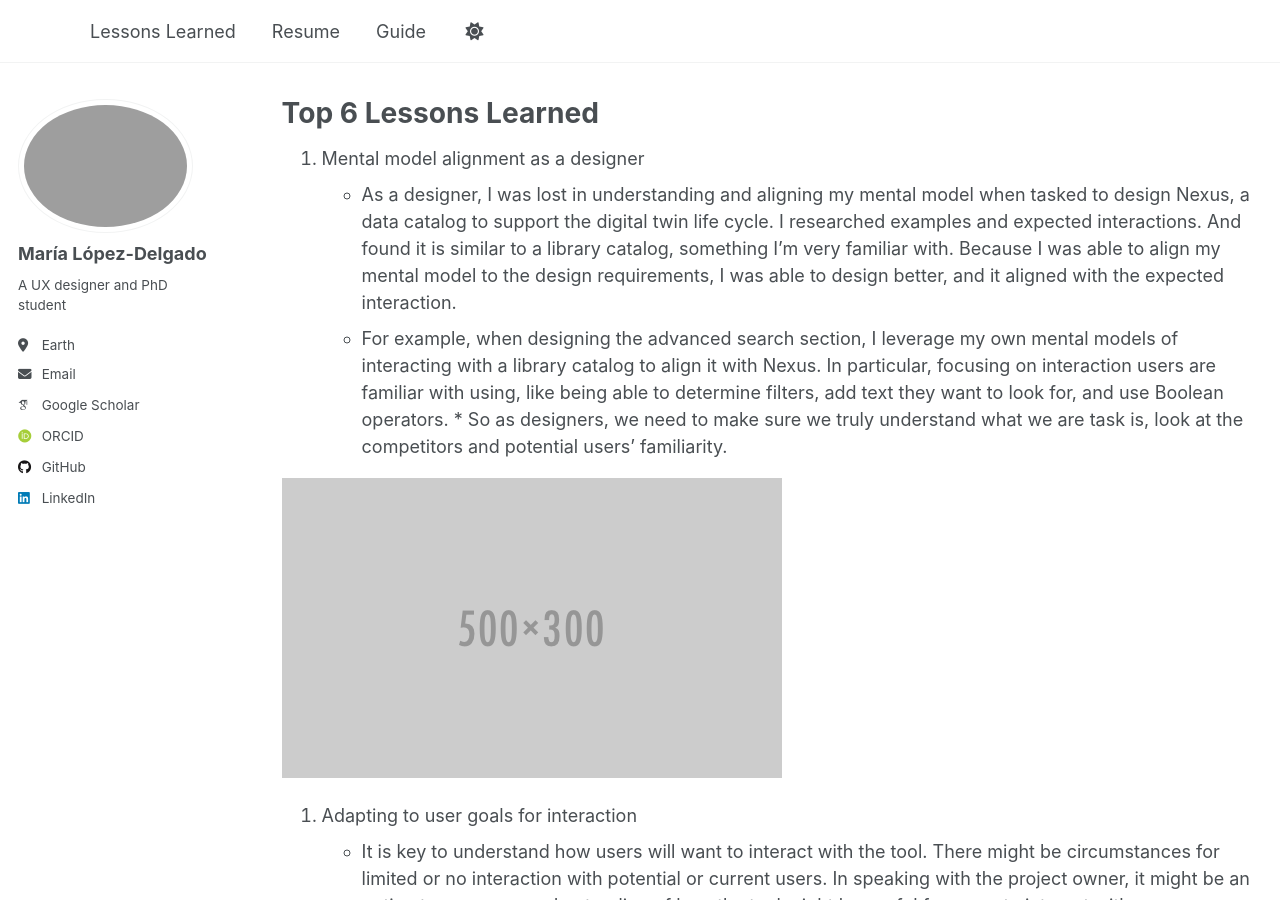
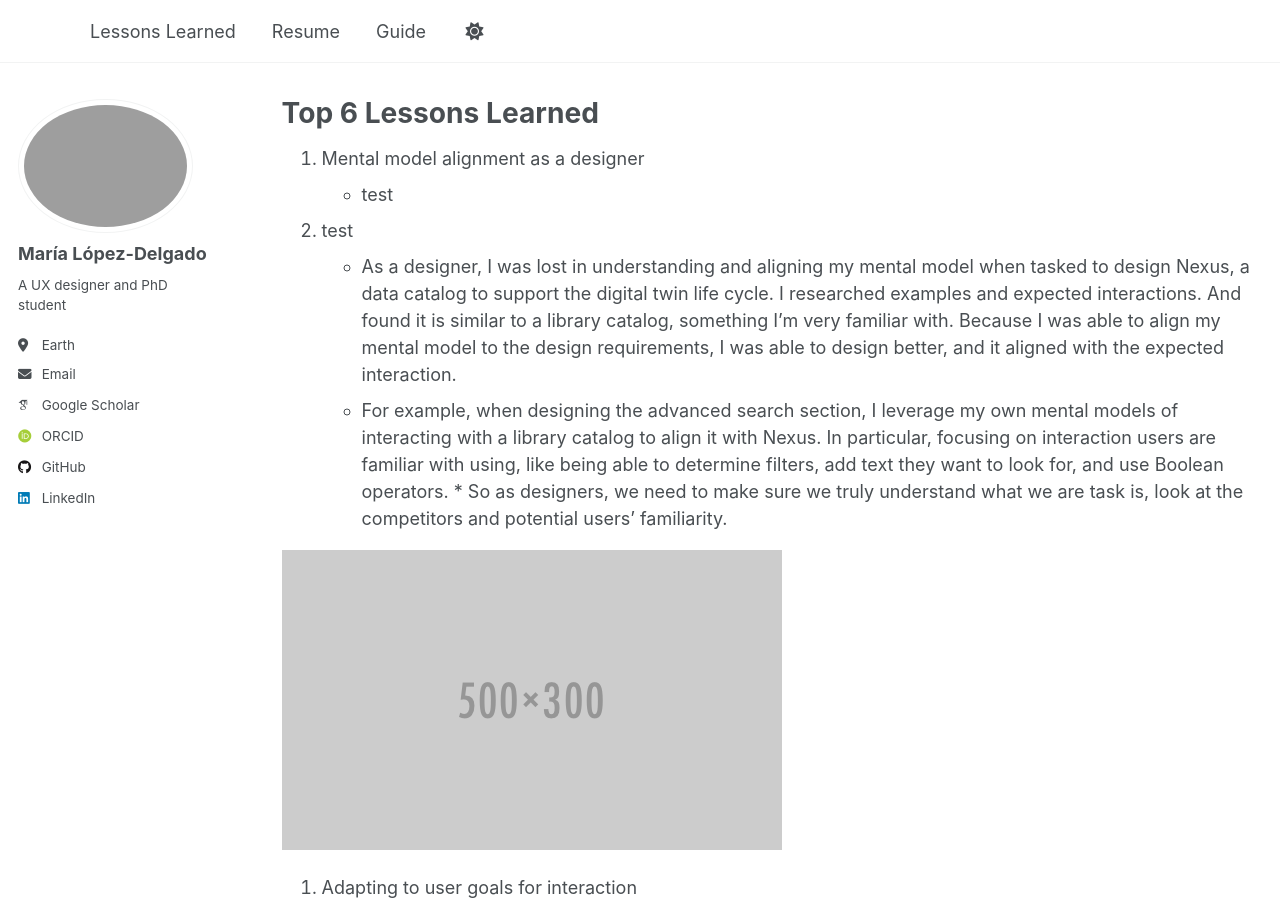
Before and after one commit to maria-lopez-delgado/maria-lopez-delgado.github.io, a Jekyll site: the page built from _pages/lessons.md, in a window 1280 px wide and 900 px high. Built offline with Jekyll 4.4.1, drawn with Linux system fonts in a browser that asks for light colours; some web fonts are replaced; a script that is not in the unit is left out.

Commit message:
test words

```diff
--- a/_pages/lessons.md
+++ b/_pages/lessons.md
@@ -5,6 +5,8 @@ permalink: /lessons/
 author_profile: true
 ---
 1. Mental model alignment as a designer
+    * test
+2. test
 * As a designer, I was lost in understanding and aligning my mental model when tasked to design Nexus, a data catalog to support the digital twin life cycle. I researched examples and expected interactions. And found it is similar to a library catalog, something I’m very familiar with. Because I was able to align my mental model to the design requirements, I was able to design better, and it aligned with the expected interaction.
     * For example, when designing the advanced search section, I leverage my own mental models of interacting with a library catalog to align it with Nexus. In particular, focusing on interaction users are familiar with using, like being able to determine filters, add text they want to look for, and use Boolean operators.
 * So as designers, we need to make sure we truly understand what we are task is, look at the competitors and potential users' familiarity.
```
